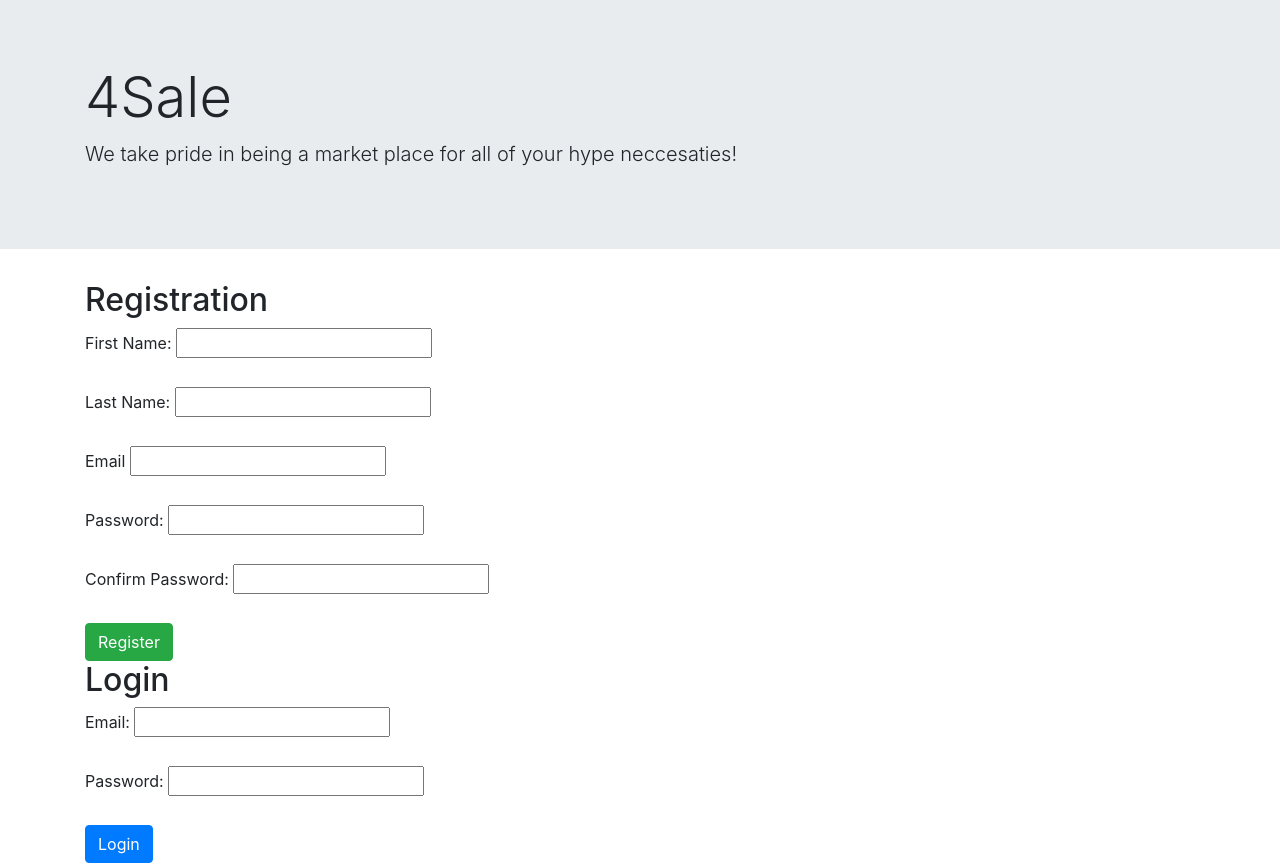
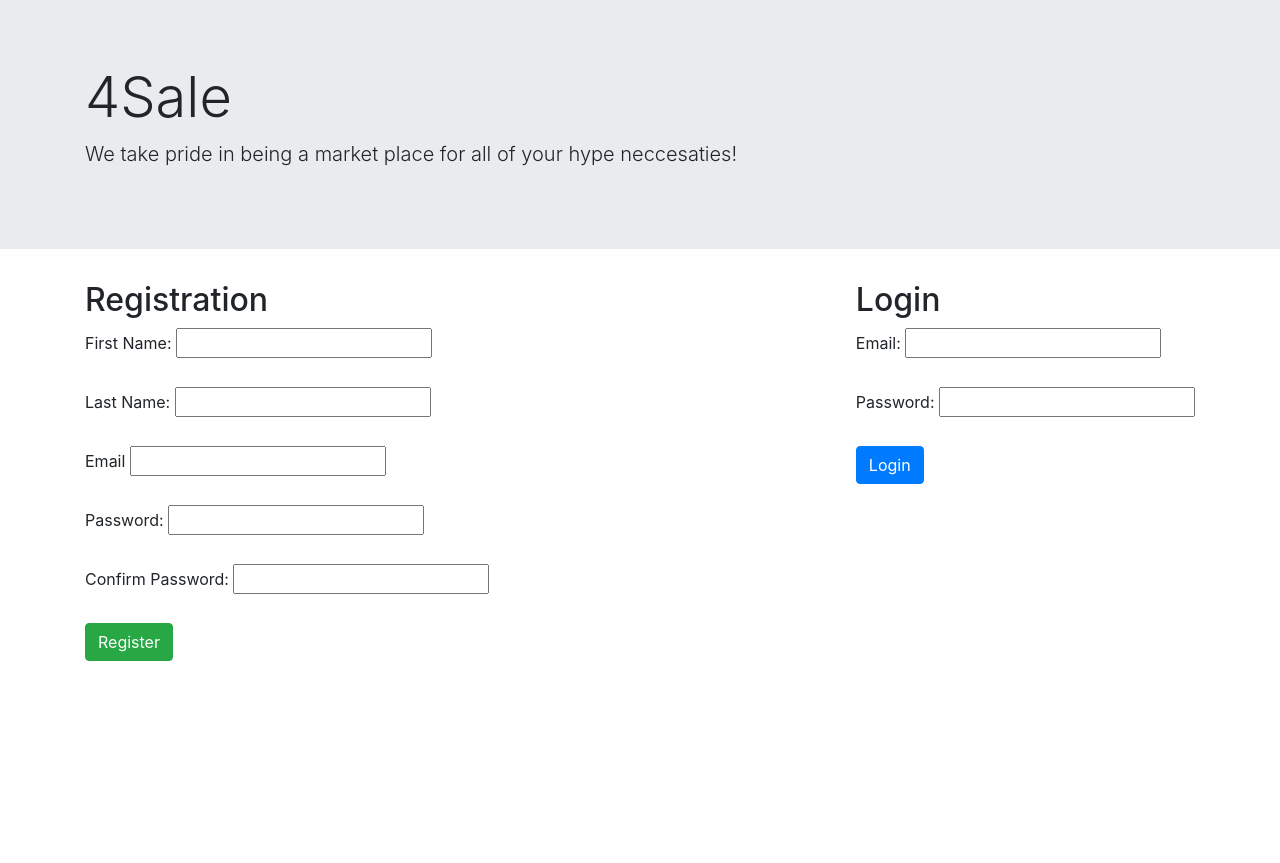
Before and after one commit to blakebonasera/4Sale, a Django app: page / in a window 1280 px wide. After the commit the page ends 661 px from the top, so only its background shows below. Run offline with Django 3.2, Linux system fonts and the light colour scheme; some libraries are stand-ins or nearby versions.

Commit message:
added styling to index page

```diff
--- a/main/templates/index.html
+++ b/main/templates/index.html
@@ -11,6 +11,12 @@
         integrity="sha384-Gn5384xqQ1aoWXA+058RXPxPg6fy4IWvTNh0E263XmFcJlSAwiGgFAW/dAiS6JXm" crossorigin="anonymous" />
 
     <title>4Sale</title>
+    <style>
+        .login_reg {
+            display: flex;
+            justify-content: space-between;
+        }
+    </style>
 </head>
 
 <body>
@@ -20,7 +26,7 @@
             <p class="lead">We take pride in being a market place for all of your hype neccesaties!</p>
         </div>
     </div>
-    <div class="container">
+    <div class="container login_reg">
         <div id="registration">
             <h2>Registration</h2>
             <form action="/register" method="post">
```
Also changed, not shown: db.sqlite3.
